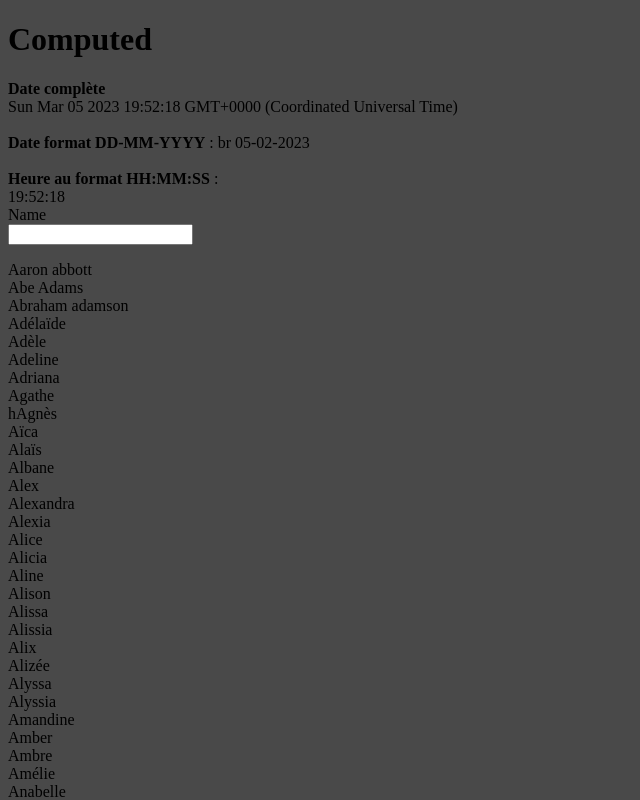
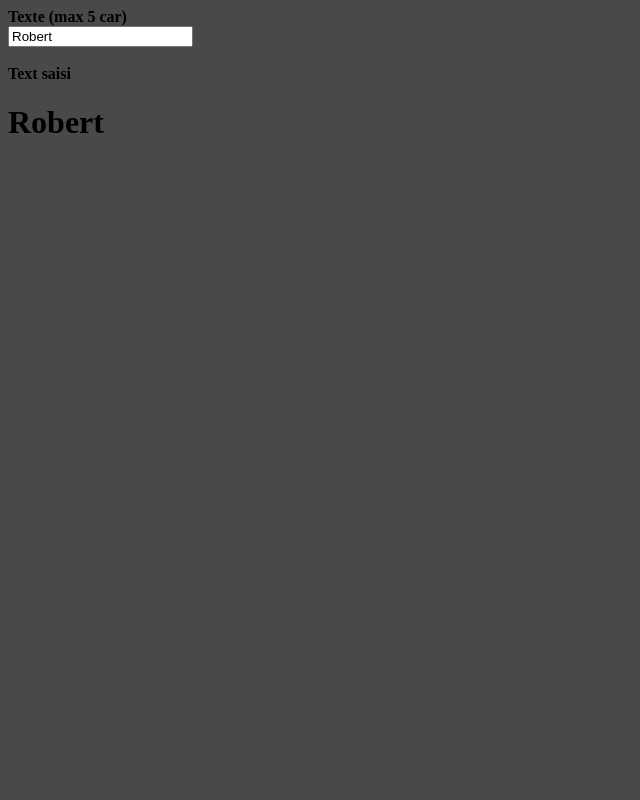
Before and after one commit to manu-cj/vue-js-premier-pas, a Vue app in the folder vue-first-step/: page / in a window 1280 px wide. Shown: the top 800 px of the page, without its empty margins (0-640 px from the left). Built offline with nearby package versions, Linux system fonts and the light colour scheme.

Commit message:
manipulation de la méthode watch

```diff
--- a/vue-first-step/src/App.vue
+++ b/vue-first-step/src/App.vue
@@ -2,14 +2,16 @@
   <!--  <Menu/>-->
 <!--  <List/>-->
 <!--  <Event/>-->
-  <Computed/>
+<!--  <Computed/>-->
+  <Watch/>
 </template>
 
 <script>
 // import Menu from "@/components/Menu";
-import List from "@/components/List";
-import Event from "@/components/Event";
-import Computed from "@/components/Computed";
+// import List from "@/components/List";
+// import Event from "@/components/Event";
+// import Computed from "@/components/Computed";
+import Watch from "@/components/Watch";
 
 export default {
   name: 'App',
@@ -17,7 +19,8 @@ export default {
     // Menu,
     //  List,
     // Event,
-    Computed
+    // Computed,
+    Watch
   }
 }
 </script>
--- /dev/null
+++ b/vue-first-step/src/components/Watch.vue
@@ -0,0 +1,33 @@
+<template>
+  <b>Texte (max 5 car)</b><br>
+  <input type="text" v-model="text"><br><br>
+
+<b>Text saisi</b><br>
+  <h1>{{text}}</h1>
+  <div style="color: #ea4e00" v-show="error">Maximum 5 caractère bouseux !</div>
+</template>
+
+<script>
+export default {
+  name: "Watch",
+  data() {
+    return {
+      text : "Robert",
+      error : false,
+    }
+  },
+  watch : {
+    text(newValue, oldValue) {
+      if (newValue.length >= 7) {
+        this.text = oldValue;
+        this.error = true;
+      }
+      else if (newValue.length < 6) this.error = false
+    }
+  }
+}
+</script>
+
+<style scoped>
+
+</style>
```
